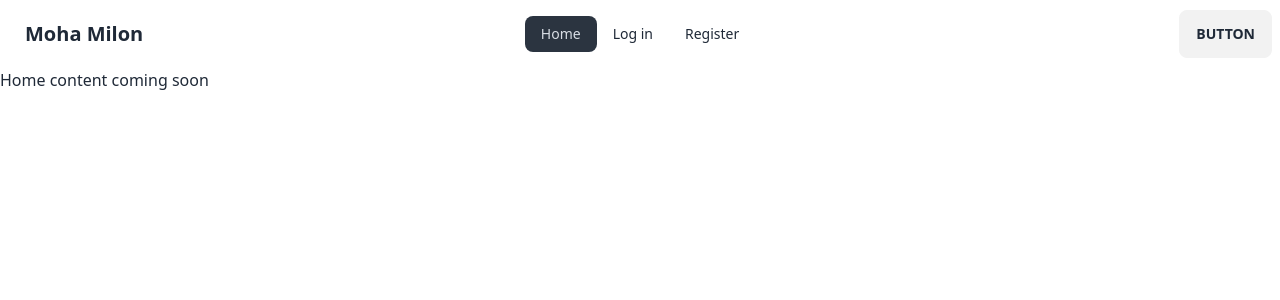
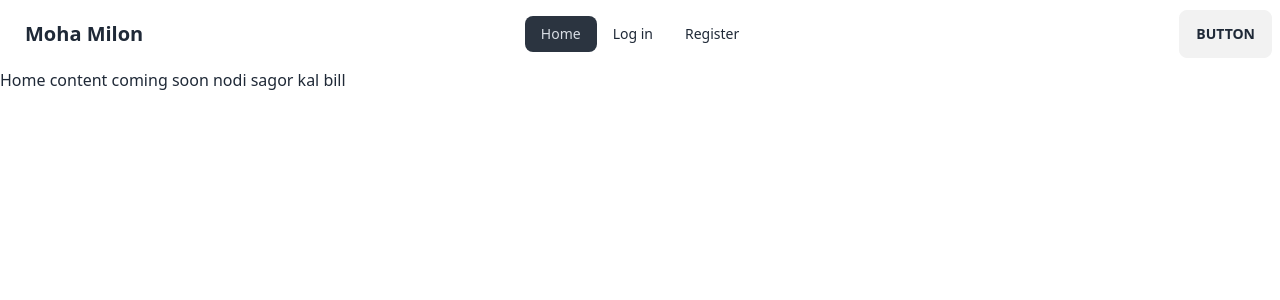
Before and after one commit to saidureg/auth-moha-milon, a React (Vite) app: page / in a window 1280 px wide. Shown: the top 300 px of the page. Built offline with nearby package versions, Linux system fonts and the light colour scheme.

Commit message:
create user Context for shared authentication

```diff
--- a/package.json
+++ b/package.json
@@ -13,6 +13,7 @@
     "firebase": "^10.4.0",
     "localforage": "^1.10.0",
     "match-sorter": "^6.3.1",
+    "prop-types": "^15.8.1",
     "react": "^18.2.0",
     "react-dom": "^18.2.0",
     "react-router-dom": "^6.16.0",
--- a/src/main.jsx
+++ b/src/main.jsx
@@ -7,6 +7,7 @@
 import Home from "./page/Home";
 import Login from "./page/Login";
 import Register from "./page/Register";
+import AuthProvider from "./providers/AuthProvider";
 
 const router = createBrowserRouter([
   {
@@ -31,6 +32,8 @@
 
 ReactDOM.createRoot(document.getElementById("root")).render(
   <React.StrictMode>
-    <RouterProvider router={router}></RouterProvider>
+    <AuthProvider>
+      <RouterProvider router={router}></RouterProvider>
+    </AuthProvider>
   </React.StrictMode>
 );
--- a/src/page/Home.jsx
+++ b/src/page/Home.jsx
@@ -1,7 +1,11 @@
+import { useContext } from "react";
+import { AuthContext } from "../providers/AuthProvider";
+
 const Home = () => {
+  const authInfo = useContext(AuthContext);
   return (
     <div>
-      <h3>Home content coming soon</h3>
+      <h3>Home content coming soon {authInfo.name} </h3>
     </div>
   );
 };
--- /dev/null
+++ b/src/providers/AuthProvider.jsx
@@ -0,0 +1,15 @@
+import { createContext } from "react";
+import PropTypes from "prop-types";
+
+export const AuthContext = createContext(null);
+const AuthProvider = ({ children }) => {
+  const authInfo = { name: "nodi sagor kal bill" };
+  return (
+    <AuthContext.Provider value={authInfo}>{children}</AuthContext.Provider>
+  );
+};
+AuthProvider.propTypes = {
+  children: PropTypes.node,
+};
+
+export default AuthProvider;
```
Also changed, not shown: 1 other file (tests, documents, lock files or other folders).
